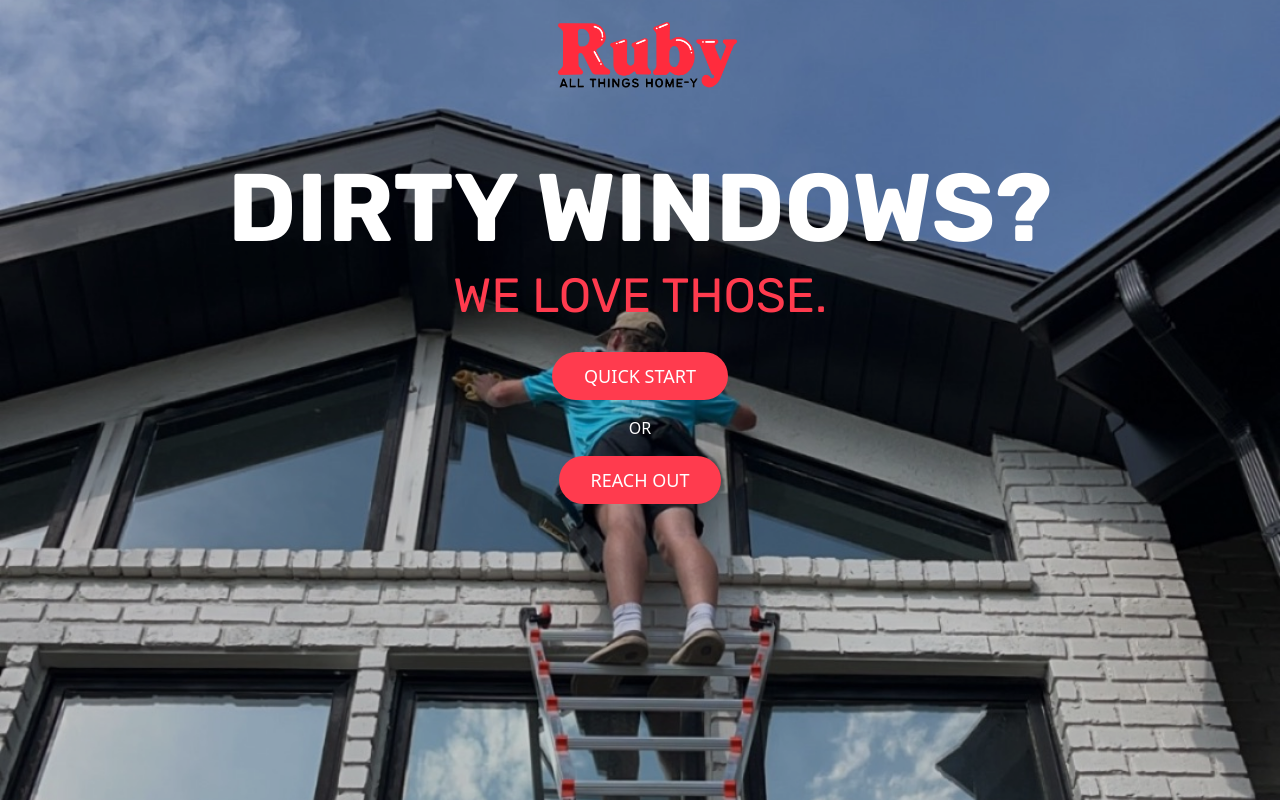
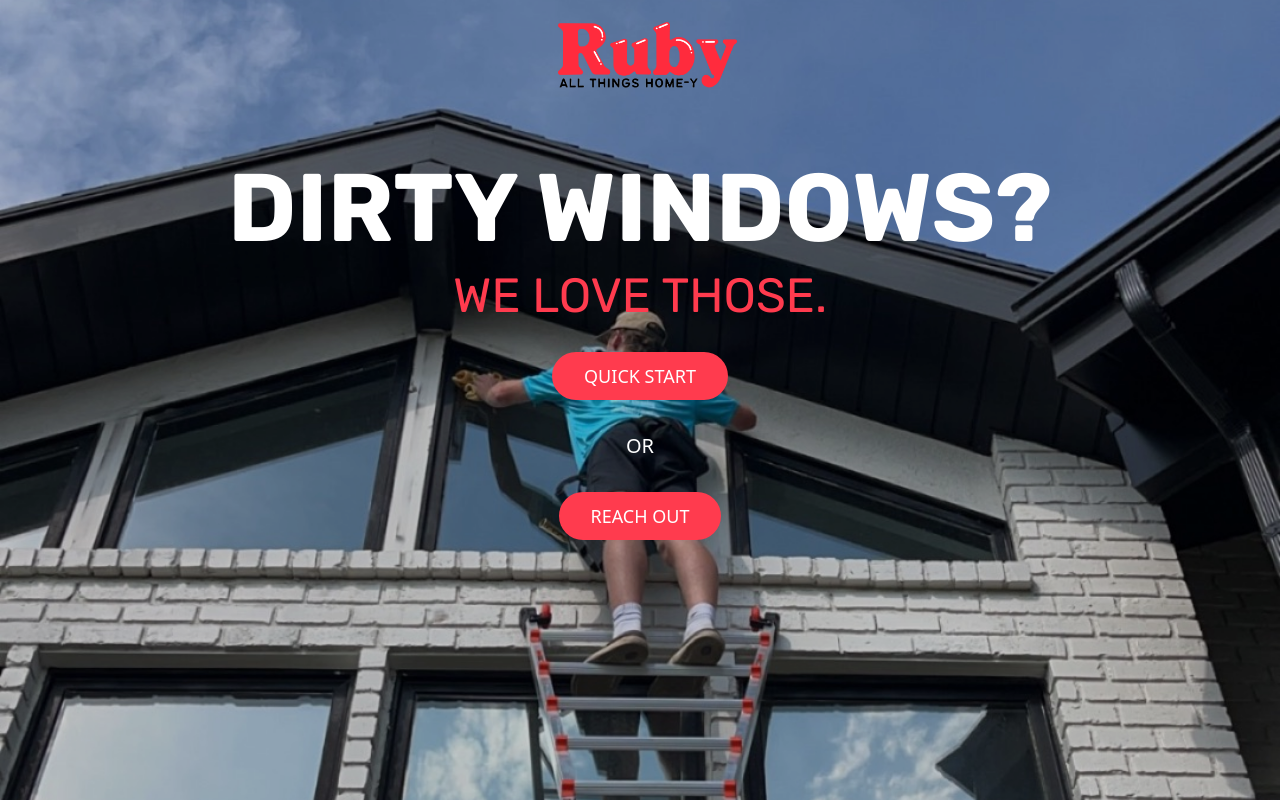
Before and after one commit to 1WHIT4KER/ruby-home-services-44, a React (Vite) app: page / in a window 1280 px wide. Shown: the top 802 px of the page. Built offline with nearby package versions, Linux system fonts and the light colour scheme.

Commit message:
Increase spacing between buttons
Added additional spacing and padding between the "Quick Start" button, "OR" text, and "Reach Out" button in the Hero component for improved visual separation.
[skip gpt_engineer]

```diff
--- a/src/components/Hero.tsx
+++ b/src/components/Hero.tsx
@@ -25,14 +25,14 @@ export const Hero = ({ onQuoteClick }: HeroProps) => {
         <h2 className="text-ruby-red font-rubik text-4xl md:text-5xl mb-8">
           WE LOVE THOSE.
         </h2>
-        <div className="flex flex-col items-center space-y-4">
+        <div className="flex flex-col items-center space-y-8">
           <Button
             className="bg-ruby-red hover:bg-ruby-red/90 text-white rounded-full px-8 py-6 text-lg"
             onClick={onQuoteClick}
           >
             QUICK START
           </Button>
-          <span className="text-white font-medium">OR</span>
+          <span className="text-white font-medium text-xl">OR</span>
           <Button
             className="bg-ruby-red hover:bg-ruby-red/90 text-white rounded-full px-8 py-6 text-lg"
             onClick={() => setContactOpen(true)}
```
